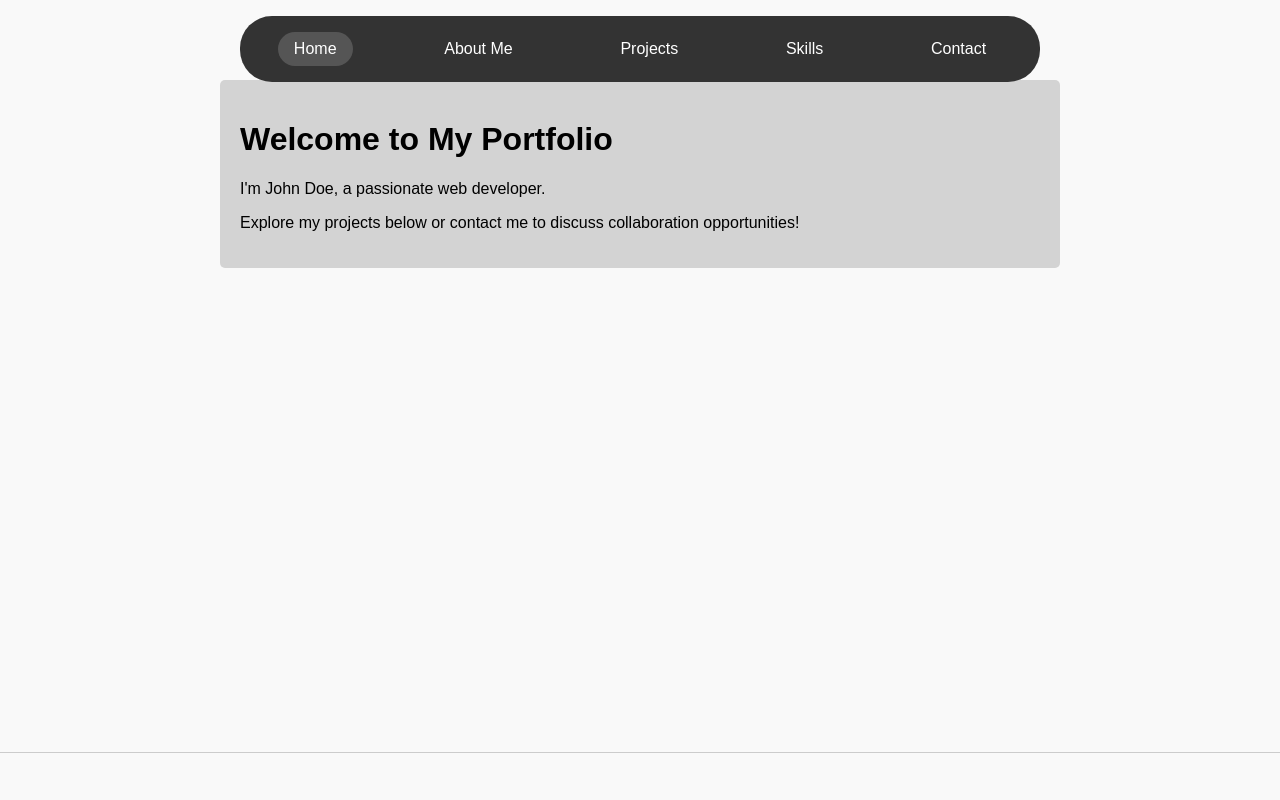
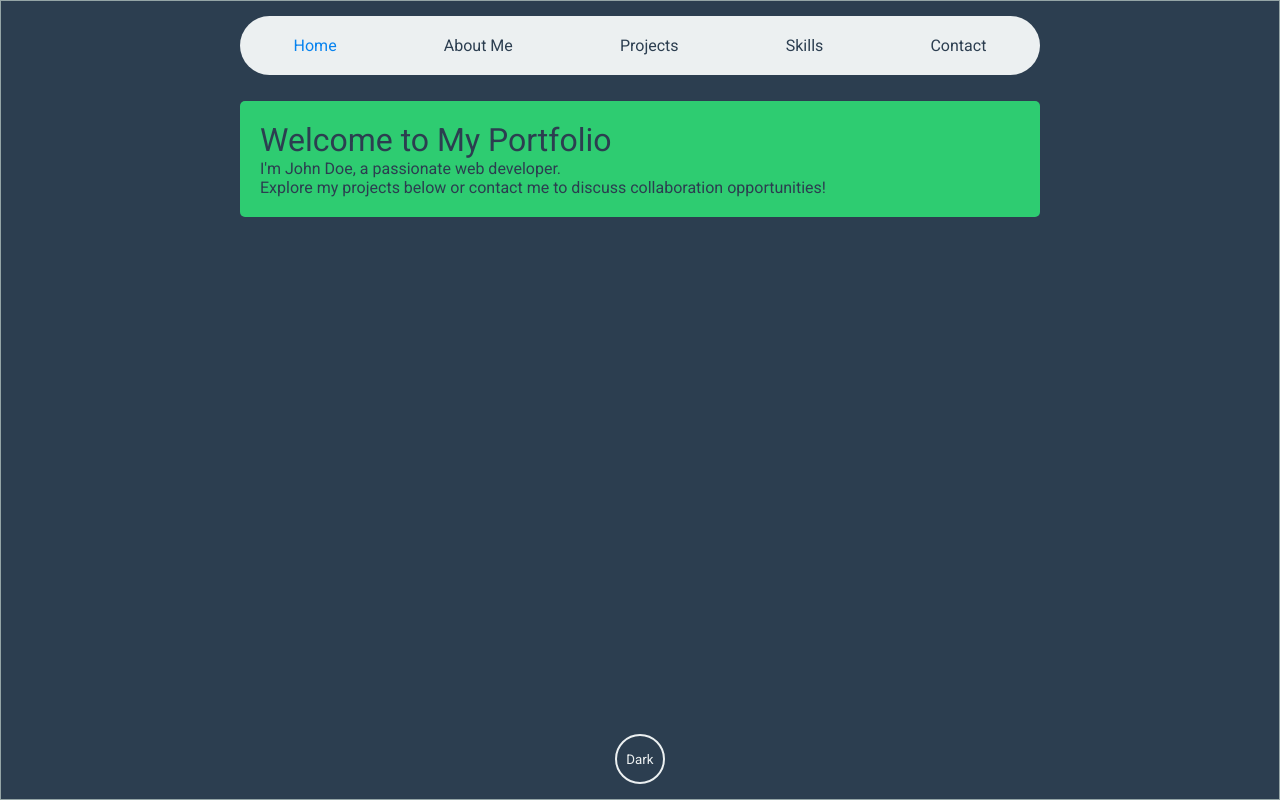
Before and after one commit to cgm-msdaungs/react-test, a React (Create React App) app: page / in a window 1280 px wide. Shown: the top 800 px of the page. Built offline with nearby package versions, Linux system fonts and the light colour scheme.

Commit message:
2024-08-14

```diff
--- a/public/index.html
+++ b/public/index.html
@@ -7,7 +7,7 @@
     <meta name="theme-color" content="#000000" />
     <meta
       name="description"
-      content="Web site created using create-react-app"
+      content="A portfolio Website"
     />
     <link rel="apple-touch-icon" href="%PUBLIC_URL%/logo192.png" />
     <!--
--- a/src/App.css
+++ b/src/App.css
@@ -1,58 +1,116 @@
 /* src/App.css */
+@import url('https://fonts.googleapis.com/css2?family=Roboto:wght@300;400;700&display=swap');
+* {
+  box-sizing: border-box;
+  padding: 0;
+  margin: 0;
+  font-family: "Roboto", sans-serif;
+  font-weight: 400;
+  font-style: normal;
+}
+
+/* Default Light Mode Colors */
+:root {
+  --primary-color: #3498db;
+  --secondary-color: #2ecc71;
+  --accent-color: #e74c3c;
+  --background-color: #ecf0f1;
+  --text-color: #2c3e50;
+  --text-light-color: #bdc3c7;
+  --border-color: #95a5a6;
+  --button-hover-color: #2980b9;
+  --link-color: #8e44ad;
+  --link-hover-color: #9b59b6;
+}
+
+/* Dark Mode Colors */
+.dark-theme {
+  --primary-color: #2980b9;
+  --secondary-color: #27ae60;
+  --accent-color: #c0392b;
+  --background-color: #2c3e50;
+  --text-color: #ecf0f1;
+  --text-light-color: #95a5a6;
+  --border-color: #7f8c8d;
+  --button-hover-color: #3498db;
+  --link-color: #9b59b6;
+  --link-hover-color: #8e44ad;
+}
+
 body {
-  font-family: Arial, sans-serif;
   margin: 0;
   padding: 0;
+  font-family: Arial, sans-serif;
+  color: var(--text-color);
+}
+
+.mode-btn {
+  position: fixed;
+  bottom: 1rem;
+  left: 50%;
+  transform: translateX(-50%);
+  z-index: 1000;
+}
+
+.mode-btn button {
+  background: transparent;
+  border: 2px solid var(--background-color);
+  border-radius: 50%;
+  width: 50px;
+  height: 50px;
+  color: var(--background-color);
+  background: var(--text-color);
+}
+
+.container {
+  background-color: var(--text-color);
 }
 
 nav {
   position: fixed;
   top: 1rem;
   left: 50%;
+  width: 100%;
+  width: 800px;
+  border-radius: 50px;
   transform: translateX(-50%);
-  width: 100%;
-  background-color: #333;
-  padding: 1rem 0;
   z-index: 1000;
-  width: 800px;
-  border-radius: 2rem;
+  background-color: var(--background-color);
 }
 
 nav ul {
-  list-style: none;
   display: flex;
   justify-content: space-around;
+  list-style: none;
   margin: 0;
   padding: 0;
 }
 
 nav ul li {
+  padding: 20px 5px;
   cursor: pointer;
-  color: white;
-  padding: 0.5rem 1rem;
-  border-radius: 2rem;
 }
 
 nav ul li:hover,
 nav ul li.active {
-  background-color: #555;
+  color: rgb(7, 131, 239);
+  transition: all .3s;
 }
 
 .section {
-  padding: 5rem 2rem 2rem;
-  background-color: #f9f9f9;
-  border-bottom: 1px solid #ccc;
-  min-height: 80vh;
+  min-height: 100vh;
+  border: 1px solid var(--border-color);
+  padding-top: 100px;
 }
 
 .content {
   max-width: 800px;
   margin: 0 auto;
-  background: #D3D3D3;
   padding: 20px;
   border-radius: 5px;
   -webkit-border-radius: 5px;
   -moz-border-radius: 5px;
   -ms-border-radius: 5px;
   -o-border-radius: 5px;
+  background: var(--secondary-color);
 }
--- a/src/App.js
+++ b/src/App.js
@@ -9,6 +9,7 @@ import Contact from './components/Contact';
 
 function App() {
     const [activeSection, setActiveSection] = useState('home');
+    const [isDarkMode, setIsDarkMode] = useState(false);
 
     const scrollToSection = (id) => {
         const element = document.getElementById(id);
@@ -55,7 +56,26 @@ function App() {
 
         window.addEventListener('scroll', handleScroll);
         return () => window.removeEventListener('scroll', handleScroll);
+
+        // Check local storage for the user's theme preference
+        const savedTheme = localStorage.getItem('theme');
+        if (savedTheme) {
+            setIsDarkMode(savedTheme === 'dark');
+            document.body.classList.toggle('dark-theme', savedTheme === 'dark');
+        } else {
+            // Fallback to system preference
+            const userPrefersDark = window.matchMedia && window.matchMedia('(prefers-color-scheme: dark)').matches;
+            setIsDarkMode(userPrefersDark);
+            document.body.classList.toggle('dark-theme', userPrefersDark);
+        }
     }, []);
+
+    const toggleTheme = () => {
+        const newTheme = !isDarkMode ? 'dark' : 'light';
+        setIsDarkMode(!isDarkMode);
+        document.body.classList.toggle('dark-theme', !isDarkMode);
+        localStorage.setItem('theme', newTheme);
+    };
 
     return (
         <div className="App">
@@ -93,6 +113,11 @@ function App() {
                     </li>
                 </ul>
             </nav>
+            <div className="mode-btn">
+                <button onClick={toggleTheme}>
+                    {isDarkMode ? 'Light' : 'Dark'}
+                </button>
+            </div>
 
             <div id="home" className="container">
                 <Home />
```
Lines whose indentation alone changed are shown as unchanged.
